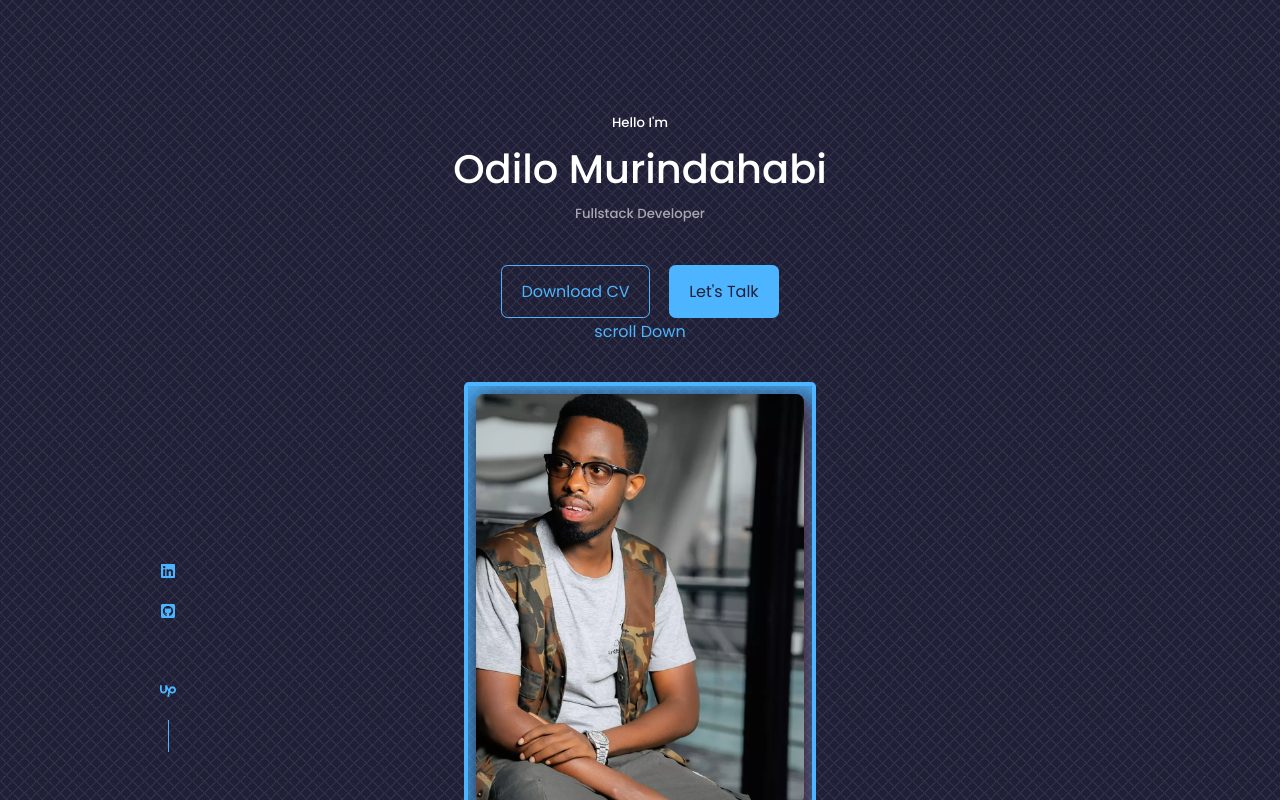
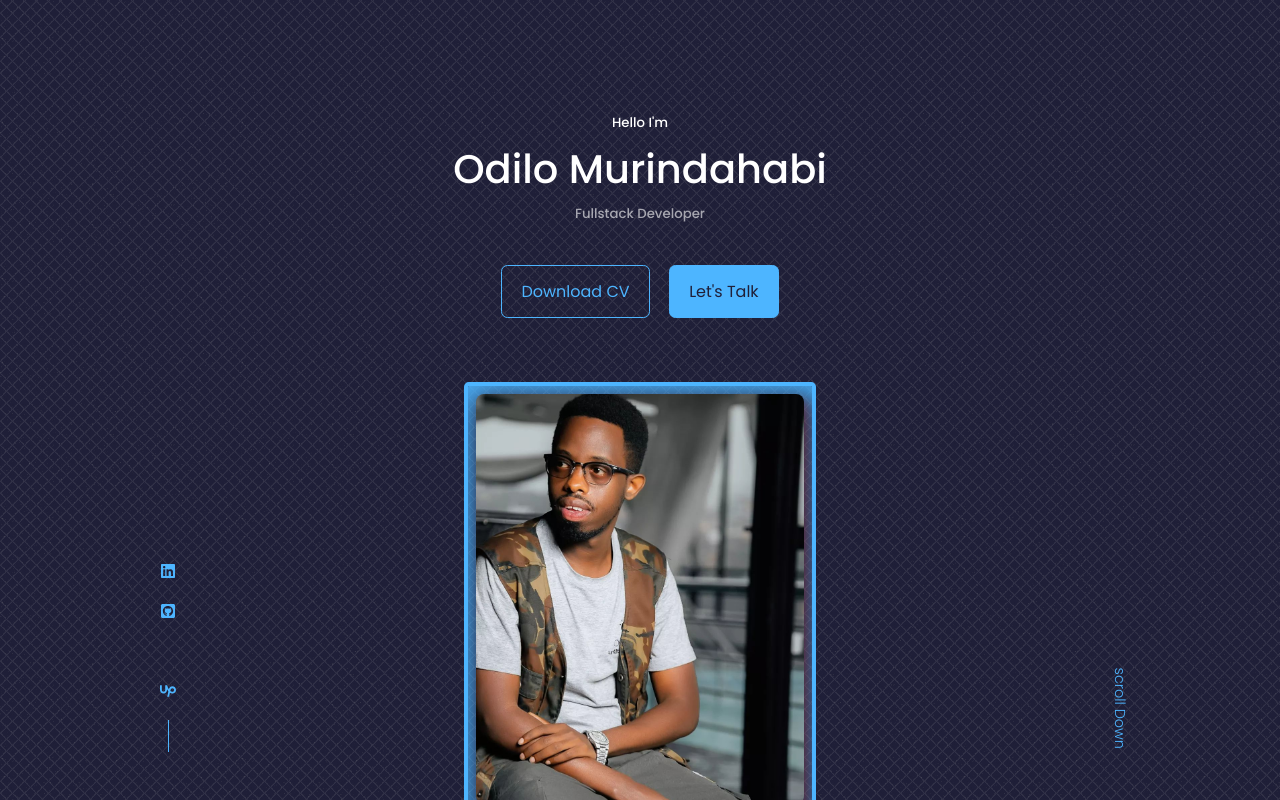
Before and after one commit to muodilo/portfolio, a React (Create React App) app: page / in a window 1280 px wide. Shown: the top 800 px of the page. Built offline with nearby package versions, Linux system fonts and the light colour scheme; some icons are missing.

Commit message:
add media qeery to header

```diff
--- a/src/components/header/header.css
+++ b/src/components/header/header.css
@@ -50,3 +50,29 @@ header{
   border-radius: .5rem;
   box-shadow: 5px 5px 10px rgba(178, 34, 34, 0.306);
 }
+/* ===========scroll dowm ======== */
+.scroll__down{
+  position: absolute;
+  right: -2.5rem;
+  bottom: 5rem;
+  transform: rotate(90deg);
+  font-weight: 300;
+  font-size: .9rem;
+}
+
+/* ===================MEDIA QUERIES (MEDIUM DEVICES)============= */
+@media screen and (max-width:1024px) {
+  header{
+    height: 68vh;
+  }
+}
+/* ===================MEDIA QUERIES (SMALL DEVICES)============= */
+@media screen and (max-width:600px) {
+  header{
+    height: 100vh;
+  }
+  .header__socials,.scroll__down{
+    display:none;
+  }
+
+}
```
